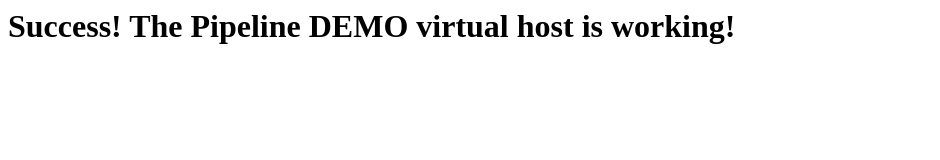
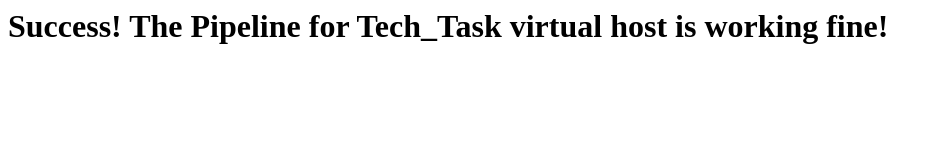
Before and after one commit to DJugalraj/Project-Demo, a plain HTML site: page index.html in a window 1280 px wide. Shown: the whole page, without its empty margins (0-940 px from the left). Drawn offline with Linux system fonts and the light colour scheme.

Commit message:
Update index.html

```diff
--- a/index.html
+++ b/index.html
@@ -1,8 +1,8 @@
 <html>
     <head>
-        <title>Welcome to Pipeline DEMO</title>
+        <title>Welcome to Tech_Task</title>
     </head>
     <body>
-        <h1>Success!  The Pipeline DEMO virtual host is working!</h1>
+        <h1>Success!  The Pipeline for Tech_Task virtual host is working fine!</h1>
     </body>
 </html>
```
